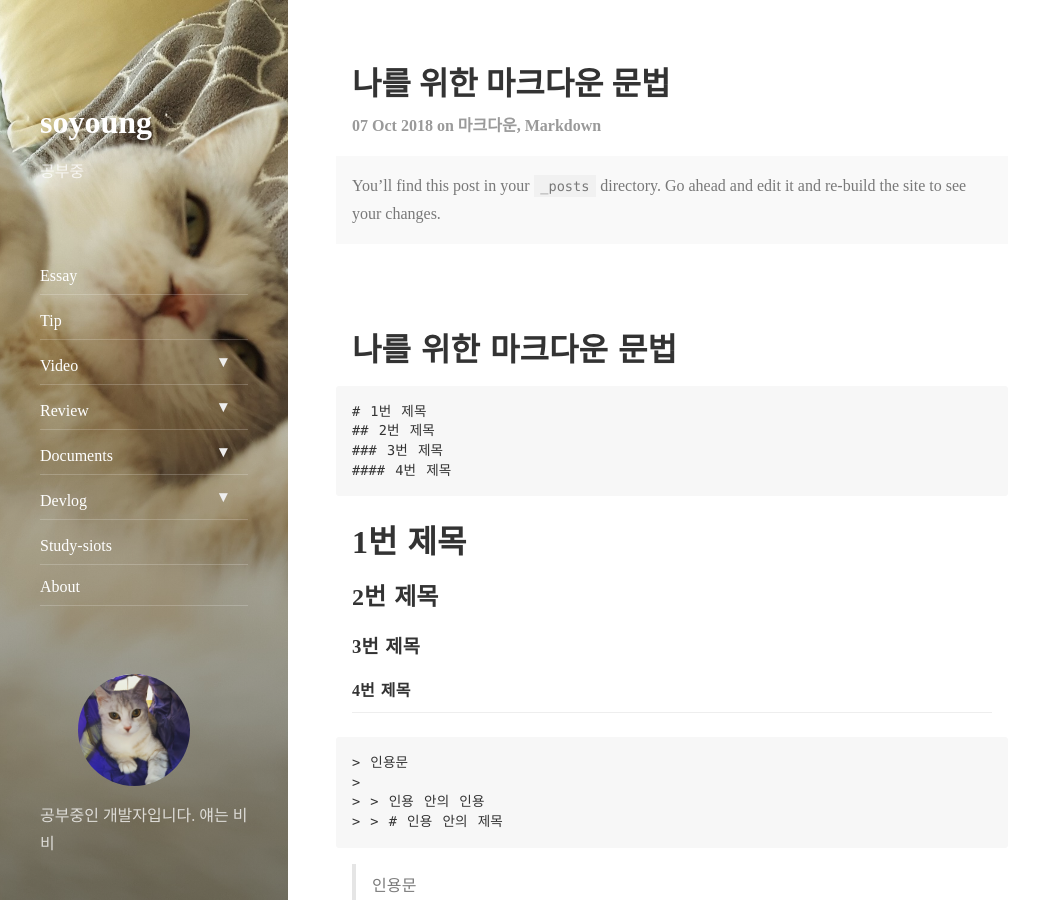
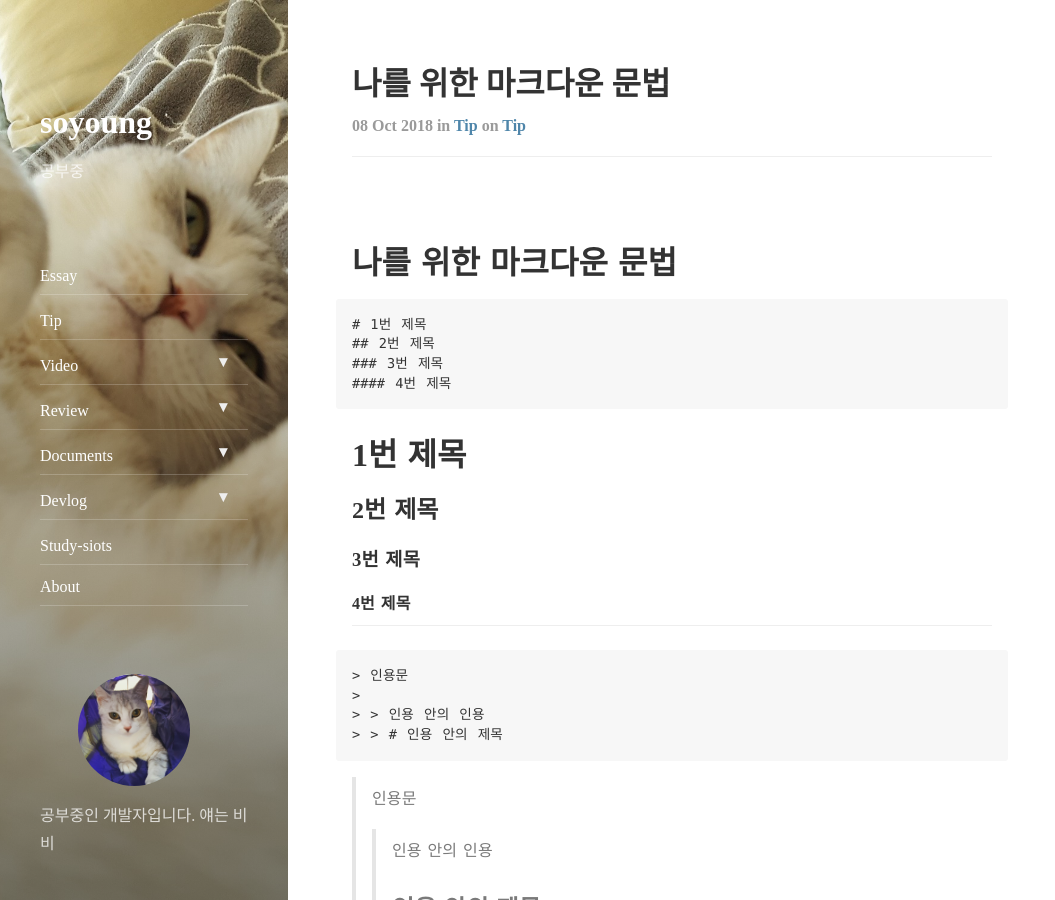
Before and after one commit to ellie-shim/ellie-shim.github.io, a Jekyll site: the page built from _posts/2018-10-08-markdown-for-me.markdown, in a window 1280 px wide and 900 px high. Shown: the whole window, without its empty margins (0-1055 px from the left). Built offline with Jekyll 4.4.1, drawn with Linux system fonts in a browser that asks for light colours; nearby versions of some CDN libraries; comment, search, counter and statistics services are not loaded; some of the changed text lies outside the part shown.

Commit message:
tip메뉴에 포스트 추가

`````diff
--- a/_posts/2018-10-08-markdown-for-me.markdown
+++ b/_posts/2018-10-08-markdown-for-me.markdown
@@ -1,28 +1,30 @@
 ---
 layout: post
-title: 나를 위한 마크다운 문법
-date: 2018-10-08 00:00:00 +0300
-description: You’ll find this post in your `_posts` directory. Go ahead and edit it and re-build the site to see your changes. # Add post description (optional)
-img: software.jpg # Add image post (optional)
-tags: [마크다운, markdown] # add tag
+title: "나를 위한 마크다운 문법"
+subtitle: "markdown"
+categories: tip
+tags: tip
+comments: true
 ---
 
 # 나를 위한 마크다운 문법
-
 
 ```xml
 # 1번 제목
 ## 2번 제목
 ### 3번 제목
 #### 4번 제목
-````
+```
 
 # 1번 제목
+
 ## 2번 제목
+
 ### 3번 제목
+
 #### 4번 제목
 
------
+---
 
 ```xml
 > 인용문
@@ -34,9 +36,10 @@ tags: [마크다운, markdown] # add tag
 > 인용문
 >
 > > 인용 안의 인용
+> >
 > > ## 인용 안의 제목
 
------
+---
 
 ```xml
 * 순서가 없는
@@ -48,15 +51,17 @@ tags: [마크다운, markdown] # add tag
     * 가능
 ```
 
-* 순서가 없는
-+ 목록
+- 순서가 없는
+
+* 목록
+
 - 섞어서도 쓸수있다
-  + tab키 또는
-  + 띄어쓰기 두칸으로
-  + Depth
-    * 가능
+  - tab키 또는
+  - 띄어쓰기 두칸으로
+  - Depth
+    - 가능
 
------
+---
 
 ```xml
 1. 순서가 있는
@@ -69,20 +74,20 @@ tags: [마크다운, markdown] # add tag
 1. 순서가 있는
 1. 목록
 1. 알아서 카운팅
-  1. 마찬가지로
-  1. Depth
+1. 마찬가지로
+1. Depth
 
------
+---
 
 ```xml
 강조 문법 *기울기*
 두가지 _방법_
 ```
 
-강조 문법 *기울기*
+강조 문법 _기울기_
 두가지 _방법_
 
------
+---
 
 ```xml
 강조 문법 **굵게**
@@ -90,9 +95,9 @@ tags: [마크다운, markdown] # add tag
 ```
 
 강조 문법 **굵게**
-두가지 __방법의 볼드__
+두가지 **방법의 볼드**
 
------
+---
 
 ```xml
 [링크도 가능](https://bbgrams.github.io)
@@ -100,7 +105,7 @@ tags: [마크다운, markdown] # add tag
 
 [링크도 가능](https://bbgrams.github.io)
 
------
+---
 
 ```xml
 느낌표를 붙여주면 이미지 삽입도 가능
@@ -109,15 +114,16 @@ tags: [마크다운, markdown] # add tag
 
 ![비비](https://bbgrams.github.io/assets/img/bb-pic.png)
 
------
+---
 
-```xml
+````xml
 \``` 백틱이나
 \~~~ 물결로 시작할 수 있다.
 중요한 코드블럭
 \```javascript
 옆에 키워드를 입력하면 해당 코드의 구문 강조 스타일이 들어감.
-```
+````
+
 - javascript
 - css
 - html => xml
`````
Also changed, not shown: _featured_categories/tip.md (+1 -1 lines).
